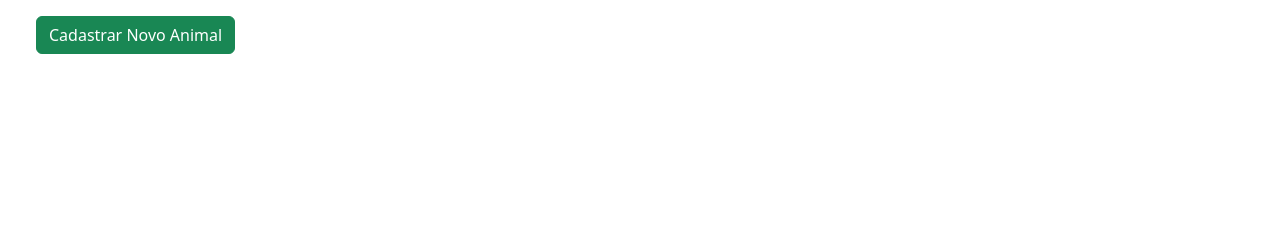
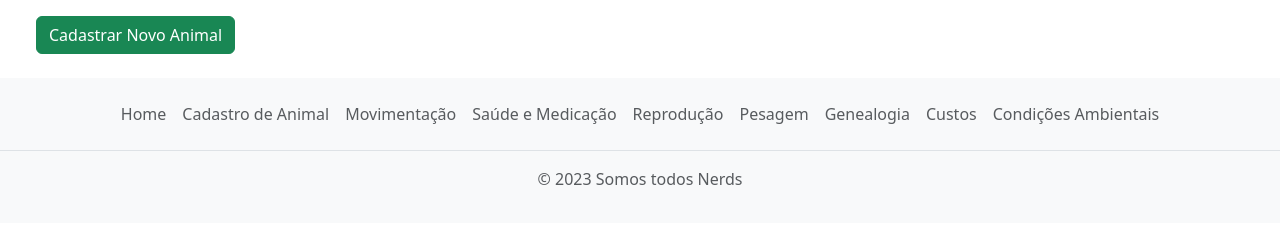
Before and after one commit to gwpoliveira/RebanhoTech, a Django app: page /cadastro-animais/animais/ in a window 1280 px wide. Shown: the part 339-579 px from the top of the page. Run offline with Django 5.2, Linux system fonts and the light colour scheme; data that the repository does not hold is empty; some libraries are stand-ins or nearby versions.

Commit message:
Atual. Base

```diff
--- a/templates/base.html
+++ b/templates/base.html
@@ -9,6 +9,7 @@
     <link href="https://cdn.jsdelivr.net/npm/bootstrap@5.3.2/dist/css/bootstrap.min.css" rel="stylesheet" integrity="sha384-T3c6CoIi6uLrA9TneNEoa7RxnatzjcDSCmG1MXxSR1GAsXEV/Dwwykc2MPK8M2HN" crossorigin="anonymous">
 </head>
 <body>
+
     <nav class="navbar bg-body-tertiary ">
         <div class="container-fluid ">
           <a class="navbar-brand" href="#">
@@ -61,8 +62,6 @@
                         Condições Ambientais
                     </a>
                 </li>
-
-
             </ul>
         </div>
       </nav>
@@ -77,6 +76,23 @@
         </main>
     </div>
 
-<script src="https://cdn.jsdelivr.net/npm/bootstrap@5.3.2/dist/js/bootstrap.bundle.min.js" integrity="sha384-C6RzsynM9kWDrMNeT87bh95OGNyZPhcTNXj1NW7RuBCsyN/o0jlpcV8Qyq46cDfL" crossorigin="anonymous"></script>
+<div class="conatiner-fluid bg-body-tertiary">
+    <footer class="py-3 my-4">
+        <ul class="nav justify-content-center border-bottom pb-3 mb-3">
+          <li class="nav-item"><a href="{% url 'home' %}" class="nav-link px-2 text-body-secondary">Home</a></li>
+          <li class="nav-item"><a href="{% url 'animal-list' %}" class="nav-link px-2 text-body-secondary">Cadastro de Animal</a></li>
+          <li class="nav-item"><a href="{% url 'movimentacaoanimal-list' %}" class="nav-link px-2 text-body-secondary">Movimentação</a></li>
+          <li class="nav-item"><a href="{% url 'saudemedicamento-list' %}" class="nav-link px-2 text-body-secondary">Saúde e Medicação</a></li>
+          <li class="nav-item"><a href="{% url 'reproducao-list' %}" class="nav-link px-2 text-body-secondary">Reprodução</a></li>
+          <li class="nav-item"><a href="{% url 'pesagem-list' %}" class="nav-link px-2 text-body-secondary">Pesagem</a></li>
+          <li class="nav-item"><a href="{% url 'genealogia-list' %}" class="nav-link px-2 text-body-secondary">Genealogia</a></li>
+          <li class="nav-item"><a href="{% url 'custo-list' %}" class="nav-link px-2 text-body-secondary">Custos</a></li>
+          <li class="nav-item"><a href="{% url 'condicaoambiental-list' %}" class="nav-link px-2 text-body-secondary">Condições Ambientais</a></li>
+        </ul>
+        <p class="text-center text-body-secondary">© 2023 Somos todos Nerds</p>
+      </footer>
+</div>
+
+    <script src="https://cdn.jsdelivr.net/npm/bootstrap@5.3.2/dist/js/bootstrap.bundle.min.js" integrity="sha384-C6RzsynM9kWDrMNeT87bh95OGNyZPhcTNXj1NW7RuBCsyN/o0jlpcV8Qyq46cDfL" crossorigin="anonymous"></script>
 </body>
 </html>
```
